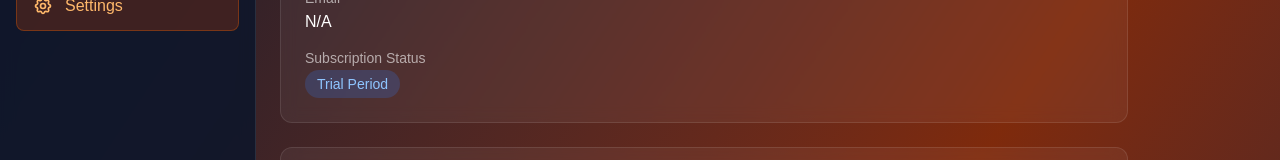
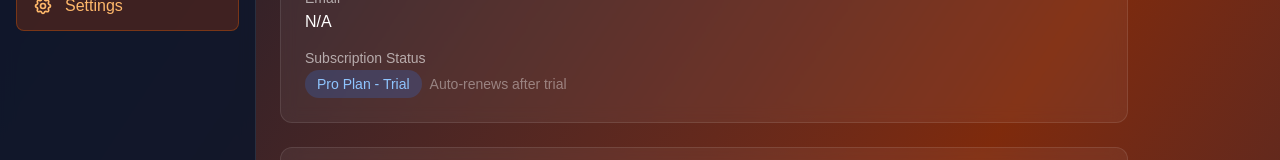
Before and after one commit to ajansen2/adwyse, a Next.js app: page /dashboard/settings in a window 1280 px wide. Shown: the part 292-452 px from the top of the page. Built offline with nearby package versions, Linux system fonts and the light colour scheme; no server answers.

Commit message:
Simplify billing display - Pro Plan with trial, auto-renews

```diff
--- a/app/dashboard/page.tsx
+++ b/app/dashboard/page.tsx
@@ -761,11 +761,11 @@ function DashboardContent() {
 
               {merchant.subscription_tier === 'pro' ? (
                 <span className="px-3 py-1 bg-green-600/20 border border-green-500/30 rounded-full text-green-300 text-sm font-medium">
-                  Pro Plan - Active
+                  Pro Plan
                 </span>
               ) : (
                 <span className="px-3 py-1 bg-blue-600/20 border border-blue-500/30 rounded-full text-blue-300 text-sm font-medium">
-                  Trial Period
+                  Pro Plan - Trial
                 </span>
               )}
             </div>
--- a/app/dashboard/settings/page.tsx
+++ b/app/dashboard/settings/page.tsx
@@ -664,20 +664,14 @@ function SettingsContent() {
                         </span>
                       )}
                     </>
-                  ) : store?.trial_ends_at && new Date(store.trial_ends_at) < new Date() ? (
-                    <span className="inline-flex px-3 py-1 rounded-full text-sm font-medium bg-red-500/20 text-red-300">
-                      Trial Expired - Upgrade to Pro
-                    </span>
                   ) : (
                     <>
                       <span className="inline-flex px-3 py-1 rounded-full text-sm font-medium bg-blue-500/20 text-blue-300">
-                        Trial Period
+                        Pro Plan - Trial
                       </span>
-                      {store?.trial_ends_at && (
-                        <span className="text-white/40 text-sm">
-                          Ends {new Date(store.trial_ends_at).toLocaleDateString()}
-                        </span>
-                      )}
+                      <span className="text-white/40 text-sm">
+                        Auto-renews after trial
+                      </span>
                     </>
                   )}
                 </div>
```
